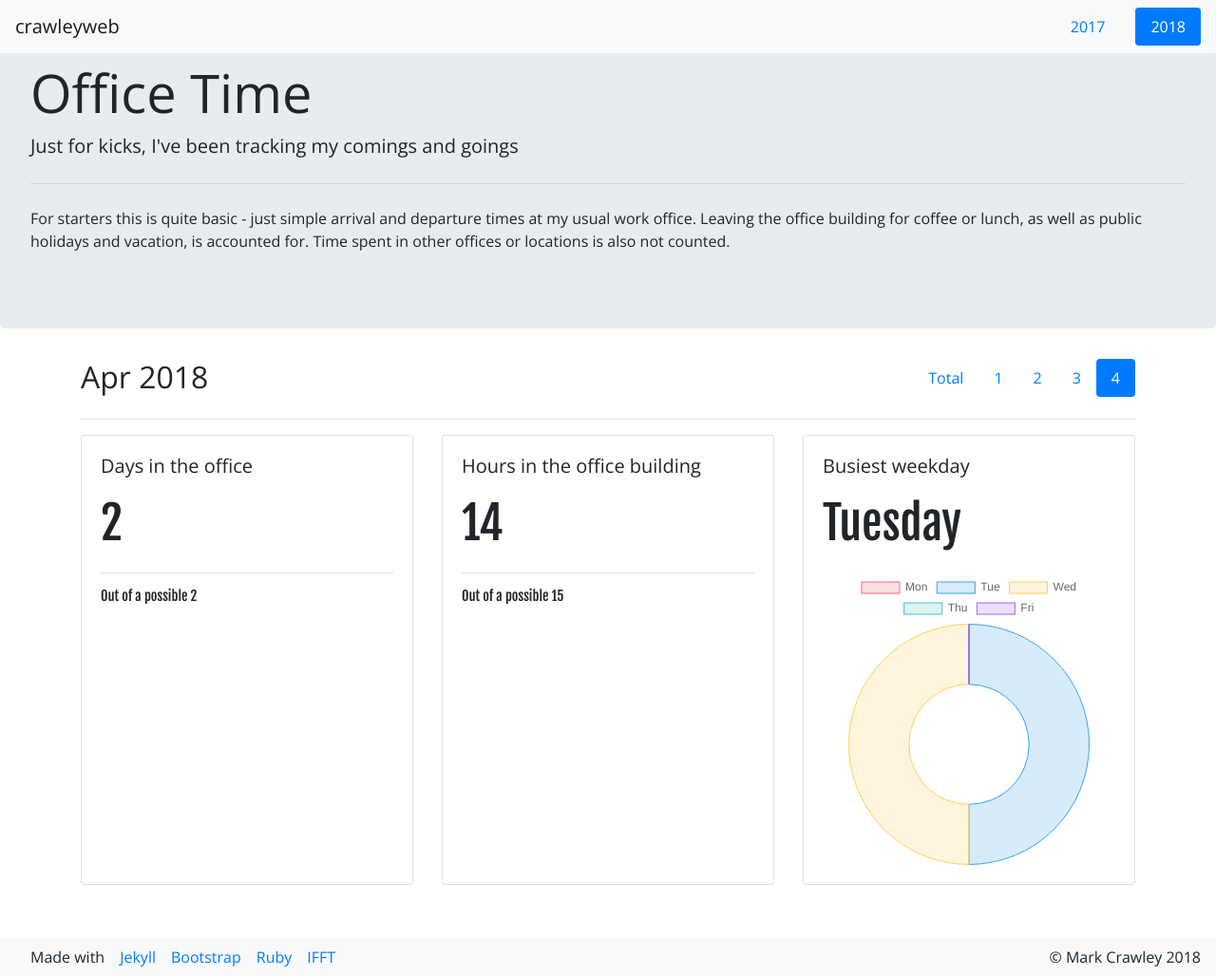
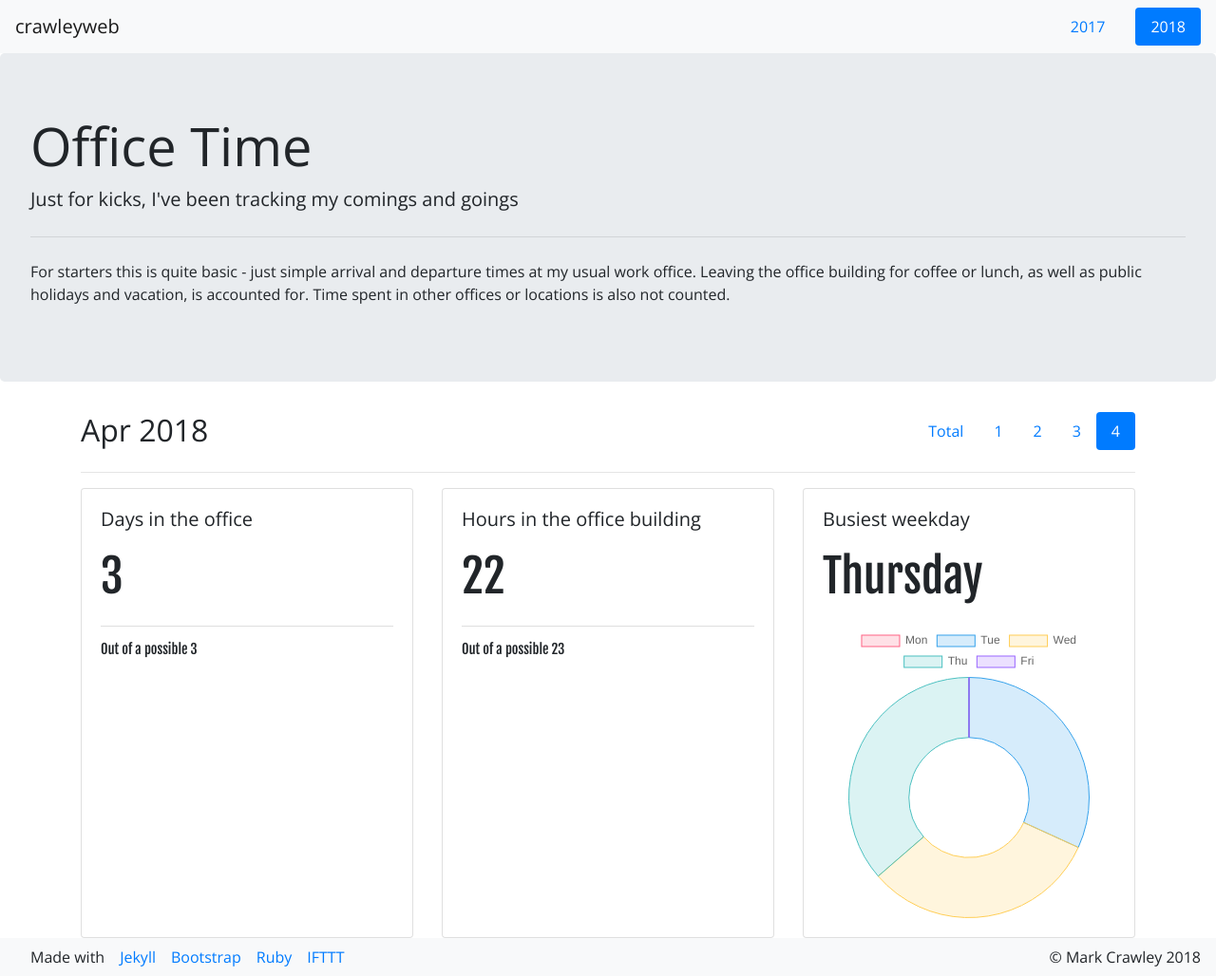
Before and after one commit to crawlem/office-time, a Jekyll site: the page built from _c2018/4.md, in a window 1280 px wide and 1028 px high. Shown: the whole window at 95% size. Built offline with Jekyll 4.4.1, drawn with Linux system fonts in a browser that asks for light colours; nearby versions of some CDN libraries.

Commit message:
Removed fixed navs

```diff
--- a/_c2018/4.md
+++ b/_c2018/4.md
@@ -3,15 +3,15 @@ layout: default
 title: Apr 2018
 year: 2018
 month: 4
-daysInOffice: 2
-possibleDays: 2
-hoursInOffice: 14
-possibleHours: 15
-busiestDay: Tuesday
+daysInOffice: 3
+possibleDays: 3
+hoursInOffice: 22
+possibleHours: 23
+busiestDay: Thursday
 hoursMon: 0
 hoursTue: 7
 hoursWed: 7
-hoursThu: 0
+hoursThu: 8
 hoursFri: 0
 longestDay: 11 hours
 averageDay: 7 hours
--- a/_layouts/default.html
+++ b/_layouts/default.html
@@ -36,7 +36,7 @@
 	</style>
 </head>
 <body>
-	<nav id="navbar" class="navbar navbar-light bg-light fixed-top">
+	<nav id="navbar" class="navbar navbar-light bg-light">
 		<a class="navbar-brand" href="{{ site.baseurl }}/">crawleyweb</a>
 	    <ul class="nav nav-pills">
 	    	{% assign years = '' | split: '' %}
@@ -113,13 +113,13 @@
 		</div>
 	</article>
 
-	<nav class="navbar navbar-expand fixed-bottom navbar-light bg-light">
+	<nav class="navbar navbar-expand navbar-light bg-light">
 		<ul class="navbar-nav mr-auto mt-2 mt-lg-0">
 			<li class="nav-item">Made with</li>
 			<li class="nav-item"><a href="https://jekyllrb.com/">Jekyll</a></li>
 			<li class="nav-item"><a href="http://getbootstrap.com/">Bootstrap</a></li>
 			<li class="nav-item"><a href="https://www.ruby-lang.org/en/">Ruby</a></li>
-			<li class="nav-item"><a href="https://ifttt.com/">IFFT</a></li>
+			<li class="nav-item"><a href="https://ifttt.com/">IFTTT</a></li>
 		</ul>
 		<ul class="navbar-nav my-2 my-lg-0">
 			<li class="nav-item">&copy; Mark Crawley 2018</li>
```
Also changed, not shown: _c2018/index.md (+6 -6 lines), index.md (+5 -5 lines).
